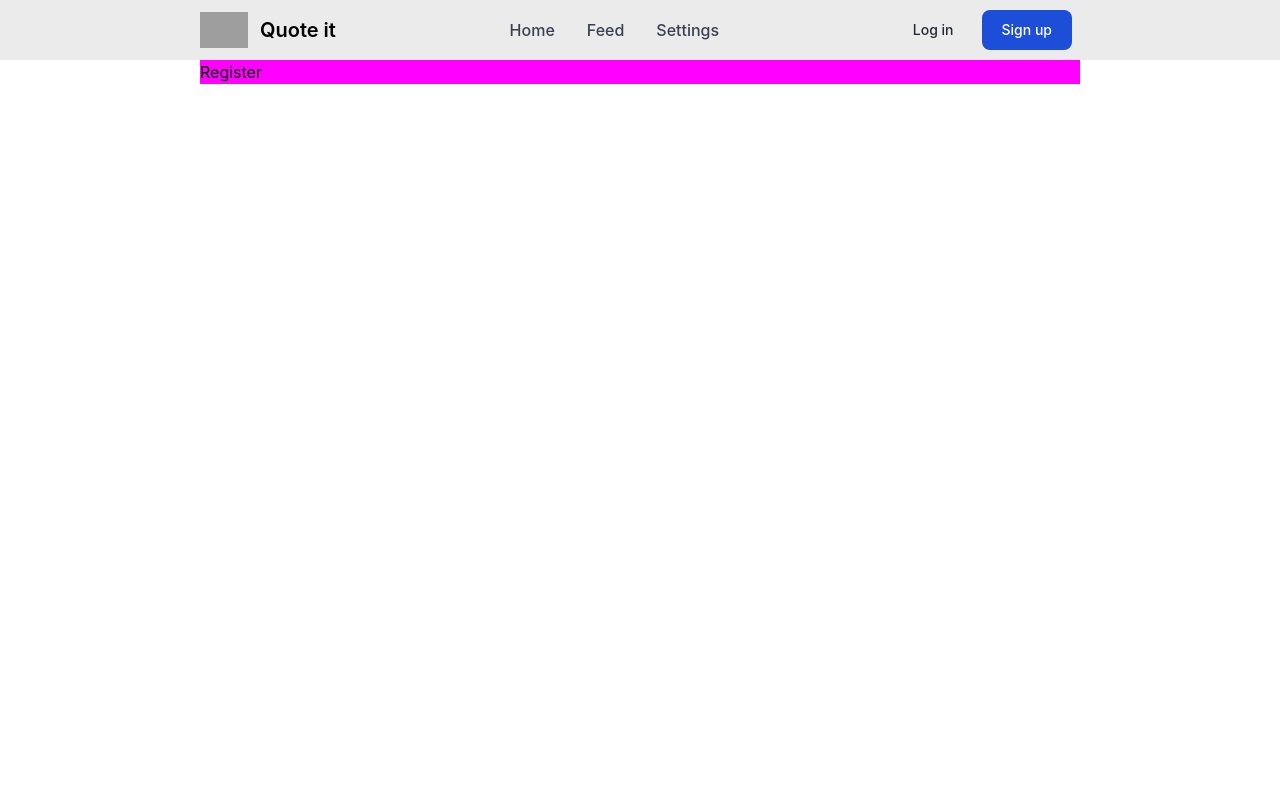
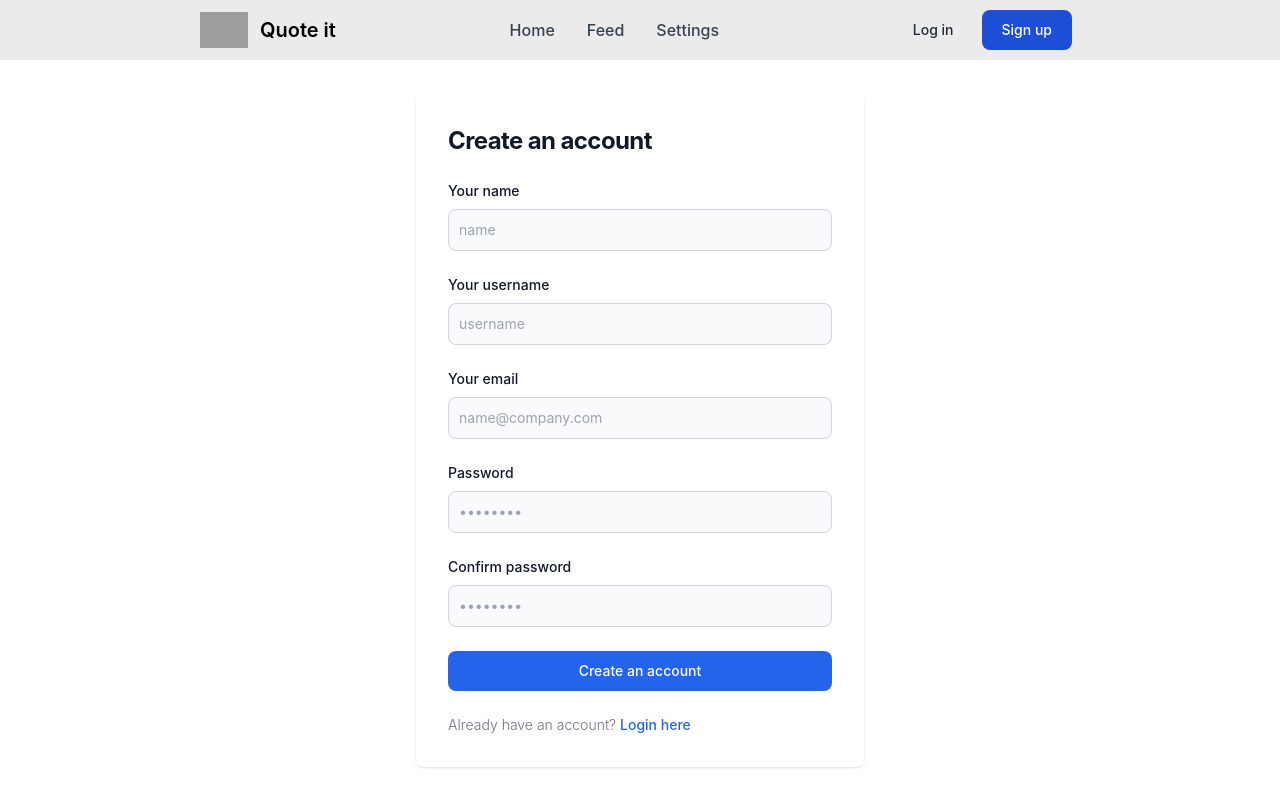
Before and after one commit to shanth1/quote-book, a React (Create React App) app in the folder client/: page /register in a window 1280 px wide. Built offline with nearby package versions, Linux system fonts and the light colour scheme; grey boxes are pictures that could not be loaded.

Commit message:
Register tailwind

```diff
--- a/client/src/pages/Register/Register.jsx
+++ b/client/src/pages/Register/Register.jsx
@@ -1,5 +1,151 @@
-import styles from "./styles.module.scss";
+import { Link } from "react-router-dom";
+// import styles from "./styles.module.scss";
 
 export const Register = () => {
-    return <div className={styles.register}>Register</div>;
+    return (
+        <div class="flex flex-col items-center justify-center px-6 py-8 mx-auto md:h-full lg:py-0">
+            {/* <Link
+                to="/"
+                className="flex
+                items-center
+                mb-6
+                text-2xl
+                font-semibold
+                text-gray-900
+                dark:text-white"
+            >
+                <img
+                    class="w-8 h-8 mr-2"
+                    src="https://flowbite.s3.amazonaws.com/blocks/marketing-ui/logo.svg"
+                    alt="logo"
+                />
+                Flowbite
+            </Link> */}
+            <div class="w-full bg-white rounded-lg shadow dark:border md:mt-0 sm:max-w-md xl:p-0 dark:bg-gray-800 dark:border-gray-700">
+                <div class="p-6 space-y-4 md:space-y-6 sm:p-8">
+                    <h1 class="text-xl font-bold leading-tight tracking-tight text-gray-900 md:text-2xl dark:text-white">
+                        Create an account
+                    </h1>
+                    <form class="space-y-4 md:space-y-6" action="#">
+                        <div>
+                            <label
+                                for="name"
+                                class="block mb-2 text-sm font-medium text-gray-900 dark:text-white"
+                            >
+                                Your name
+                            </label>
+                            <input
+                                type="text"
+                                class="bg-gray-50 border border-gray-300 text-gray-900 sm:text-sm rounded-lg focus:ring-primary-600 focus:border-primary-600 block w-full p-2.5 dark:bg-gray-700 dark:border-gray-600 dark:placeholder-gray-400 dark:text-white dark:focus:ring-blue-500 dark:focus:border-blue-500"
+                                placeholder="name"
+                                required=""
+                            />
+                        </div>
+                        <div>
+                            <label
+                                for="username"
+                                class="block mb-2 text-sm font-medium text-gray-900 dark:text-white"
+                            >
+                                Your username
+                            </label>
+                            <input
+                                type="text"
+                                class="bg-gray-50 border border-gray-300 text-gray-900 sm:text-sm rounded-lg focus:ring-primary-600 focus:border-primary-600 block w-full p-2.5 dark:bg-gray-700 dark:border-gray-600 dark:placeholder-gray-400 dark:text-white dark:focus:ring-blue-500 dark:focus:border-blue-500"
+                                placeholder="username"
+                                required=""
+                            />
+                        </div>
+                        <div>
+                            <label
+                                for="email"
+                                class="block mb-2 text-sm font-medium text-gray-900 dark:text-white"
+                            >
+                                Your email
+                            </label>
+                            <input
+                                type="email"
+                                name="email"
+                                id="email"
+                                class="bg-gray-50 border border-gray-300 text-gray-900 sm:text-sm rounded-lg focus:ring-primary-600 focus:border-primary-600 block w-full p-2.5 dark:bg-gray-700 dark:border-gray-600 dark:placeholder-gray-400 dark:text-white dark:focus:ring-blue-500 dark:focus:border-blue-500"
+                                placeholder="name@company.com"
+                                required=""
+                            />
+                        </div>
+                        <div>
+                            <label
+                                for="password"
+                                class="block mb-2 text-sm font-medium text-gray-900 dark:text-white"
+                            >
+                                Password
+                            </label>
+                            <input
+                                type="password"
+                                name="password"
+                                id="password"
+                                placeholder="••••••••"
+                                class="bg-gray-50 border border-gray-300 text-gray-900 sm:text-sm rounded-lg focus:ring-primary-600 focus:border-primary-600 block w-full p-2.5 dark:bg-gray-700 dark:border-gray-600 dark:placeholder-gray-400 dark:text-white dark:focus:ring-blue-500 dark:focus:border-blue-500"
+                                required=""
+                            />
+                        </div>
+                        <div>
+                            <label
+                                for="confirm-password"
+                                class="block mb-2 text-sm font-medium text-gray-900 dark:text-white"
+                            >
+                                Confirm password
+                            </label>
+                            <input
+                                type="confirm-password"
+                                name="confirm-password"
+                                id="confirm-password"
+                                placeholder="••••••••"
+                                class="bg-gray-50 border border-gray-300 text-gray-900 sm:text-sm rounded-lg focus:ring-primary-600 focus:border-primary-600 block w-full p-2.5 dark:bg-gray-700 dark:border-gray-600 dark:placeholder-gray-400 dark:text-white dark:focus:ring-blue-500 dark:focus:border-blue-500"
+                                required=""
+                            />
+                        </div>
+                        {/* <div class="flex items-start">
+                            <div class="flex items-center h-5">
+                                <input
+                                    id="terms"
+                                    aria-describedby="terms"
+                                    type="checkbox"
+                                    class="w-4 h-4 border border-gray-300 rounded bg-gray-50 focus:ring-3 focus:ring-primary-300 dark:bg-gray-700 dark:border-gray-600 dark:focus:ring-primary-600 dark:ring-offset-gray-800"
+                                    required=""
+                                />
+                            </div>
+                            <div class="ml-3 text-sm">
+                                <label
+                                    for="terms"
+                                    class="font-light text-gray-500 dark:text-gray-300"
+                                >
+                                    I accept the{" "}
+                                    <a
+                                        class="font-medium text-primary-600 hover:underline dark:text-primary-500"
+                                        href="#"
+                                    >
+                                        Terms and Conditions
+                                    </a>
+                                </label>
+                            </div>
+                        </div> */}
+                        <button
+                            type="submit"
+                            class="w-full text-white bg-primary-600 hover:bg-primary-700 focus:ring-4 focus:outline-none focus:ring-primary-300 font-medium rounded-lg text-sm px-5 py-2.5 text-center dark:bg-primary-600 dark:hover:bg-primary-700 dark:focus:ring-primary-800"
+                        >
+                            Create an account
+                        </button>
+                        <p class="text-sm font-light text-gray-500 dark:text-gray-400">
+                            Already have an account?{" "}
+                            <Link
+                                to="/login"
+                                class="font-medium text-primary-600 hover:underline dark:text-primary-500"
+                            >
+                                Login here
+                            </Link>
+                        </p>
+                    </form>
+                </div>
+            </div>
+        </div>
+    );
 };
```
